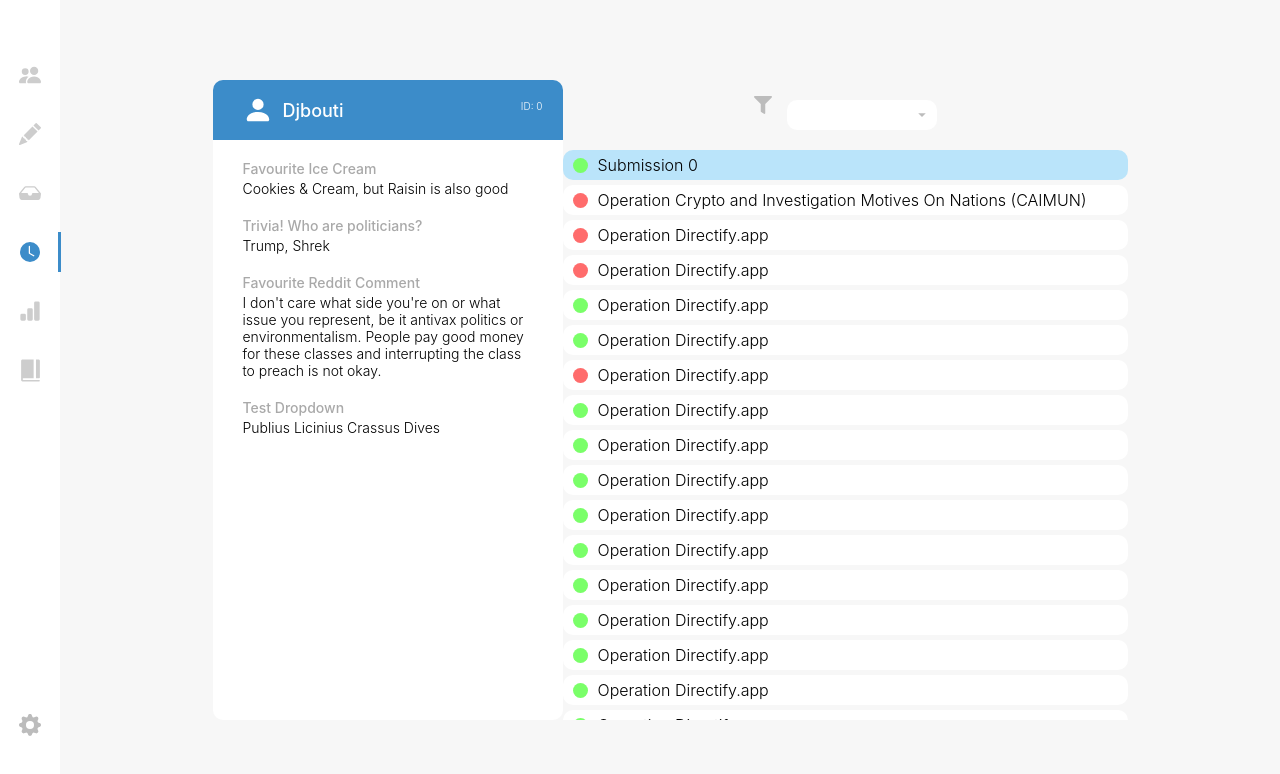
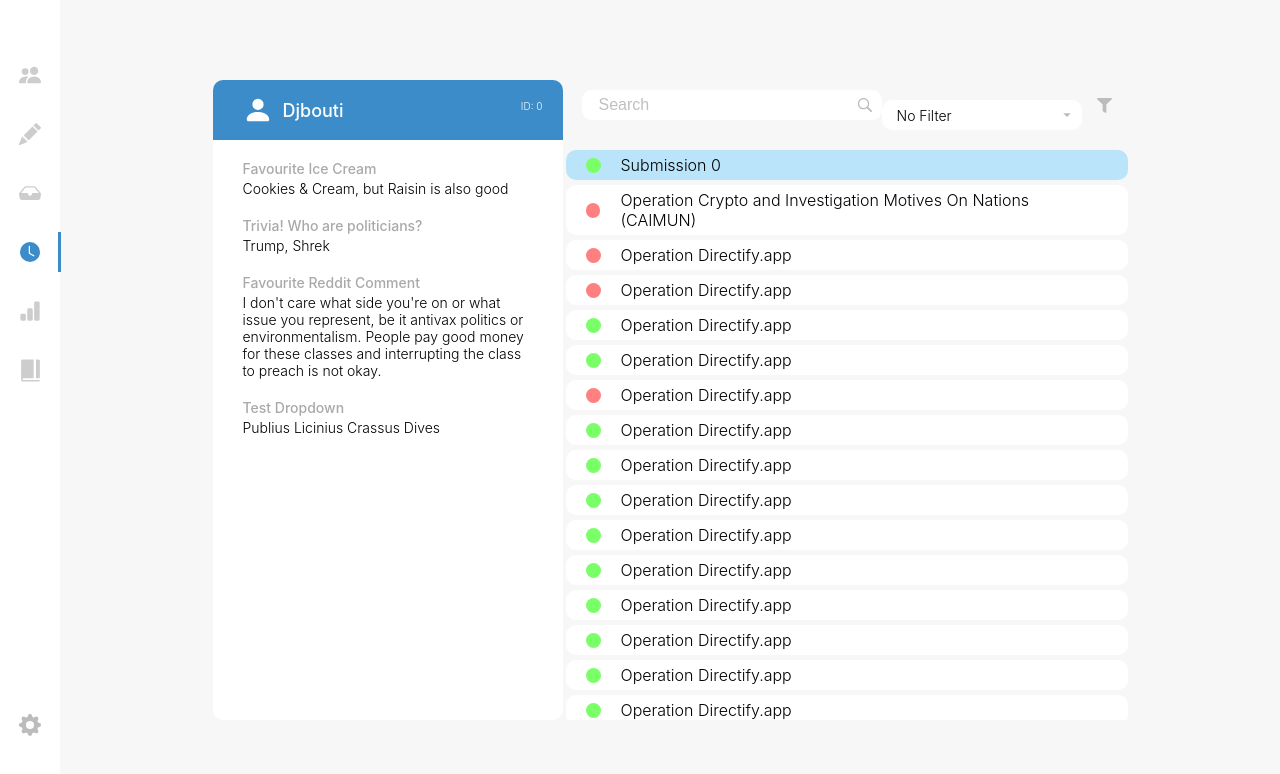
Before and after one commit to lsha0730/MUNSuite, a React (Create React App) app: page / in a window 1280 px wide. Both pictures are taken after a click on the element 30 px from the left and 252 px from the top of the page. Shown: the top 774 px of the page. Built offline with nearby package versions, Linux system fonts and the light colour scheme.

Commit message:
History (Initial Draft)

```diff
--- a/src/components/history/History.js
+++ b/src/components/history/History.js
@@ -3,7 +3,7 @@ import "./History.scoped.css";
 import MockSubmissions from "../inbox/MockSubmissions.js";
 import StandardCard from "../inbox/card/StandardCard.js";
 import CustomCard from "../inbox/card/CustomCard.js";
-import { GoTriangleDown } from "react-icons/go";
+import { GoTriangleDown, GoSearch } from "react-icons/go";
 import { FaFilter } from "react-icons/fa";
 
 function History() {
@@ -12,6 +12,9 @@ function History() {
     const [cardArrRender, setCardArrRender] = useState([]);
     const [selection, setSelection] = useState(0);
     const [selectionRender, setSelectionRender] = useState();
+    const [search, setSearch] = useState('');
+    const [isShowingOptions, setIsShowingOptions] = useState(false);
+    const [dropdownValue, setDropdownValue] = useState("No Filter");
 
     useEffect(() => {
         setCardTitles(cardArr.map(card => {return card.title}))
@@ -19,25 +22,30 @@ function History() {
 
         for (let i=0; i<cardArr.length; i++) {
             let card = cardArr[i];
+            let filterBoolean = card.status == dropdownValue || dropdownValue == "No Filter";
             if (card.standard) {
+                if (filterBoolean && (search === "" || card.title.toLowerCase().includes(search.toLowerCase()))) {
                     renderArr.push(
                         <div className={selection==i? "cardbar-container selected":"cardbar-container"} onClick={() => setSelection(i)}>
-                        <div className="cardbar-indicator" style={card.status=="Passed"? {backgroundColor: "#7AFF69"}:{backgroundColor: "#FF6C6C"}}></div>
+                            <div className="cardbar-indicator" style={card.status=="Passed"? {backgroundColor: "#7AFF69"}:{backgroundColor: "#FF8080"}}></div>
                             <p>{card.title}</p>
                         </div>
                     )
+                }
             } else {
+                if (filterBoolean && (search === "" || `Submission ${card.submissionID}`.toLowerCase().includes(search.toLowerCase()))) {
                     renderArr.push(
                         <div className={selection==i? "cardbar-container selected":"cardbar-container"} onClick={() => setSelection(i)}>
-                        <div className="cardbar-indicator" style={card.status=="Passed"? {backgroundColor: "#7AFF69"}:{backgroundColor: "#FF6C6C"}}></div>
+                            <div className="cardbar-indicator" style={card.status=="Passed"? {backgroundColor: "#7AFF69"}:{backgroundColor: "#FF8080"}}></div>
                             <p>Submission {card.submissionID}</p>{/*Better alternativr? !!!*/}
                         </div>
                     )
                 }
             }
+        }
 
         setCardArrRender(renderArr)
-    }, [cardArr])
+    }, [search, cardArr, selection, dropdownValue])
 
 
     useEffect(() => {
@@ -61,9 +69,15 @@ function History() {
             </div>
             <div className="UI-right">
                 <div className="UI-topright">
+                    <div className={isShowingOptions? "dropdown-defocuser":"hidden"} onClick={() => setIsShowingOptions(false)}></div>
+                    <div className={isShowingOptions? "searchbar super-z":"searchbar"}>
+                        <input type="text" placeholder="Search" className="subbar" value={search} onChange={(e)=>setSearch(e.target.value)} onFocus={() => setIsShowingOptions(true)}/>
+                        <GoSearch size={15} className="search-icon"/>
+                    </div>
+
                     <div className="filter-group">
-                        <FaFilter size={18} className="filter-icon"/>
-                        <Dropdown options={["Passed", "Failed", "Starred"]}/>
+                        <Dropdown options={["No Filter", "Passed", "Failed", "Starred"]} setSelection={setDropdownValue}/>
+                        <FaFilter size={15} className="filter-icon"/>
                     </div>
                 </div>
                 <div className="cardbar-deck-container">
@@ -76,7 +90,7 @@ function History() {
 
 
 function Dropdown(props) {
-    const [value, setValue] = useState(); // Stores the index of the item in options
+    const [value, setValue] = useState(0); // Stores the index of the item in options
     const [dropVisible, setDropVisible] = useState(false);
     const [dropRender, setDropRender] = useState();
 
@@ -107,6 +121,10 @@ function Dropdown(props) {
         }
     }, [dropVisible])
 
+    useEffect(() => {
+        props.setSelection(props.options[value]);
+    }, [value])
+
     return (
         <div>
             <div className={dropVisible? "dropdown-defocuser":"hidden"} onClick={() => setDropVisible(false)}></div>
--- a/src/components/history/History.scoped.css
+++ b/src/components/history/History.scoped.css
@@ -9,15 +9,30 @@
     flex-direction: row;
 }
 
+.nowrap {
+    white-space: nowrap;
+}
+
+.hidden {
+    display: none;
+}
+
+.super-z {
+    z-index: 10;
+}
+
 /*--------UI DOM--------*/
 .UI-left {
     height: 100%;
-    width: 350px;
+    width: fit-content;
 }
 
 .UI-right {
     height: 100%;
-    width: 100%;
+
+    display: flex;
+    flex-direction: column;
+    flex-grow: 1;
 
     margin-left: 50px;
 }
@@ -36,8 +51,8 @@
     width: 100%;
 
     padding: 5px;
-    padding-left: 10px;
-    padding-right: 10px;
+    padding-left: 20px;
+    padding-right: 20px;
     margin-bottom: 5px;
 
     display: flex;
@@ -51,8 +66,8 @@
 
 .cardbar-deck-container {
     width: 100%;
-    height: 100%;
     overflow-y: auto;
+    flex-grow: 1;
 }
 .cardbar-deck-container:hover::-webkit-scrollbar-track {
     background: rgba(241, 241, 241, 1);
@@ -69,8 +84,7 @@
     width: 15px;
     height: 15px;
 
-    margin-right: 10px;
-
+    margin-right: 20px;
     border-radius: 50%;
 }
 
@@ -89,11 +103,11 @@
 
 .filter-icon {
     fill: #BCBCBC;
-    margin-right: 15px;
+    margin-left: 15px;
 }
 
 .dropdown-bar {
-    width: 150px;
+    width: 200px;
     height: 30px;
     position: relative;
     display: flex;
@@ -177,16 +191,85 @@
 
 .dropdown-text-container {
     overflow: hidden;
+    font-size: 14px;
 }
 
-.nowrap {
-    white-space: nowrap;
+
+/*--------SEARCHBAR---------*/
+.searchbar {
+    position: relative;
+    width: 300px;
 }
 
-.hidden {
-    display: none;
+.subbar {
+    width: 100%;
+    height: 30px;
+    position: relative;
+    z-index: 2;
+    display: flex;
+    align-items: center;
+
+    padding-left: 15px;
+    padding-right: 30px;
+
+    font-size: 16px;
+
+    outline: none !important;
+    border-color: rgba(0,0,0,0);
+    border-radius: 10px;
+    background-color: #FFFFFF;
+}
+.subbar::placeholder {
+    font-size: 16px;
+    color: #C0C0C0;
+}
+.subbar:focus {
+    outline: none !important;
+    border-color: rgba(0,0,0,0);
+    background-color: #EEEEEE;
+}
+.subbar:hover {
+    background-color: #EEEEEE;
 }
 
-.super-z {
-    z-index: 10;
+.search-icon {
+    position: absolute;
+    z-index: 2;
+    right: 10px;
+    top: 8px;
+    fill: #BCBCBC;
 }
+
+.drop-field {
+    width: 100%;
+    max-height: 200px;
+    position: absolute;
+    top: 0;
+    left: 0;
+    z-index: 1;
+    overflow-y: hidden;
+
+    padding-top: 35px;
+    padding-bottom: 10px;
+    font-size: 14px;
+
+    border-color: rgba(46, 18, 18, 0);
+    border-radius: 10px 10px 5px 5px;
+    background-color: #F7F7F7;
+    box-shadow: 0 0 10px rgba(0,0,0,0.05);
+}
+.subdropfield {
+    width: 100%;
+    max-height: 165px;
+    overflow-y: auto;
+}
+.subdropfield:hover::-webkit-scrollbar-track {
+    background: rgba(241, 241, 241, 1);
+    opacity: 100%;
+    transition: 200ms;
+}
+.subdropfield:hover::-webkit-scrollbar-thumb {
+    background: rgba(188, 188, 188, 1);
+    opacity: 100%;
+    transition: 200ms;
+}
```
Lines whose indentation alone changed are shown as unchanged.
